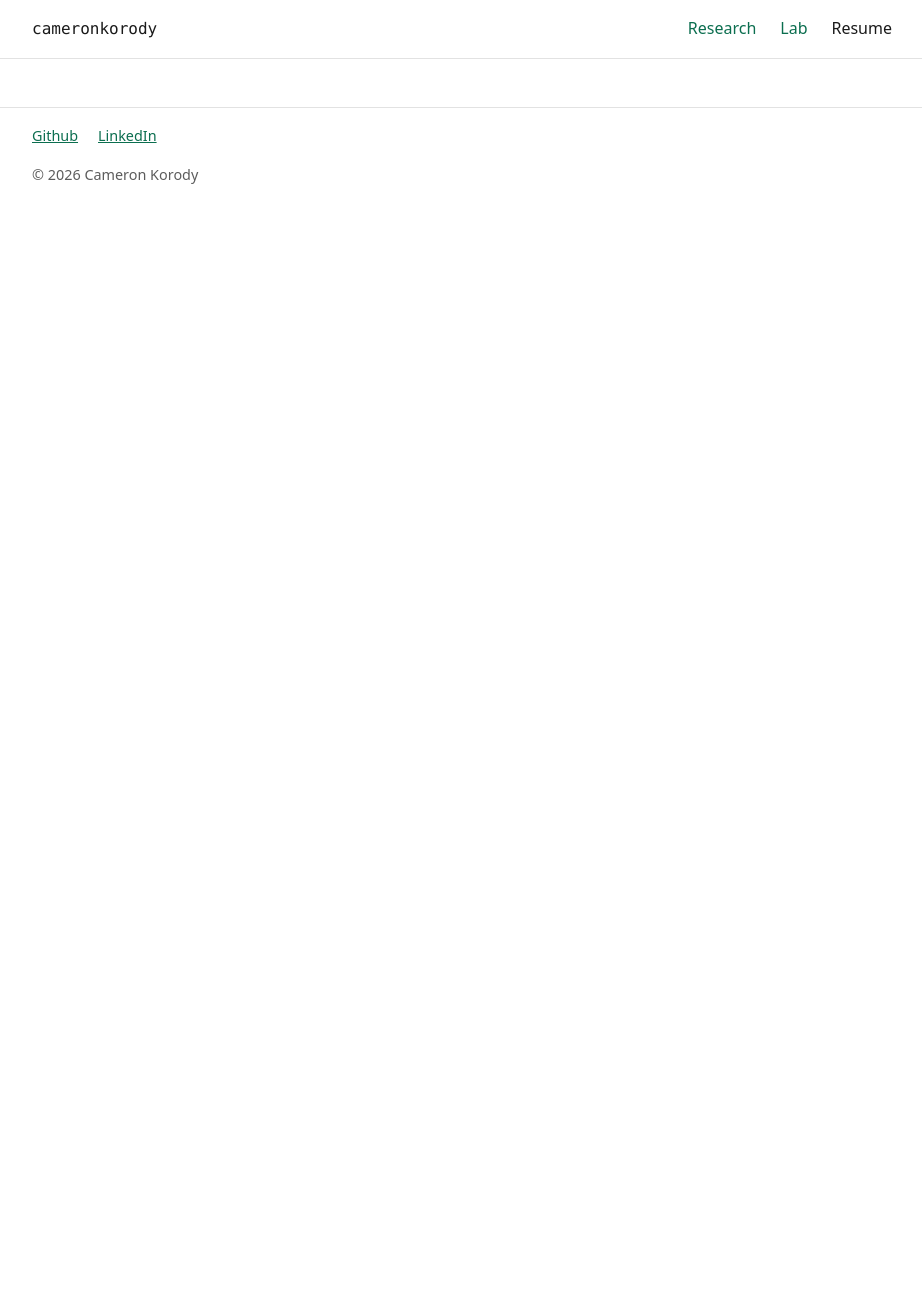
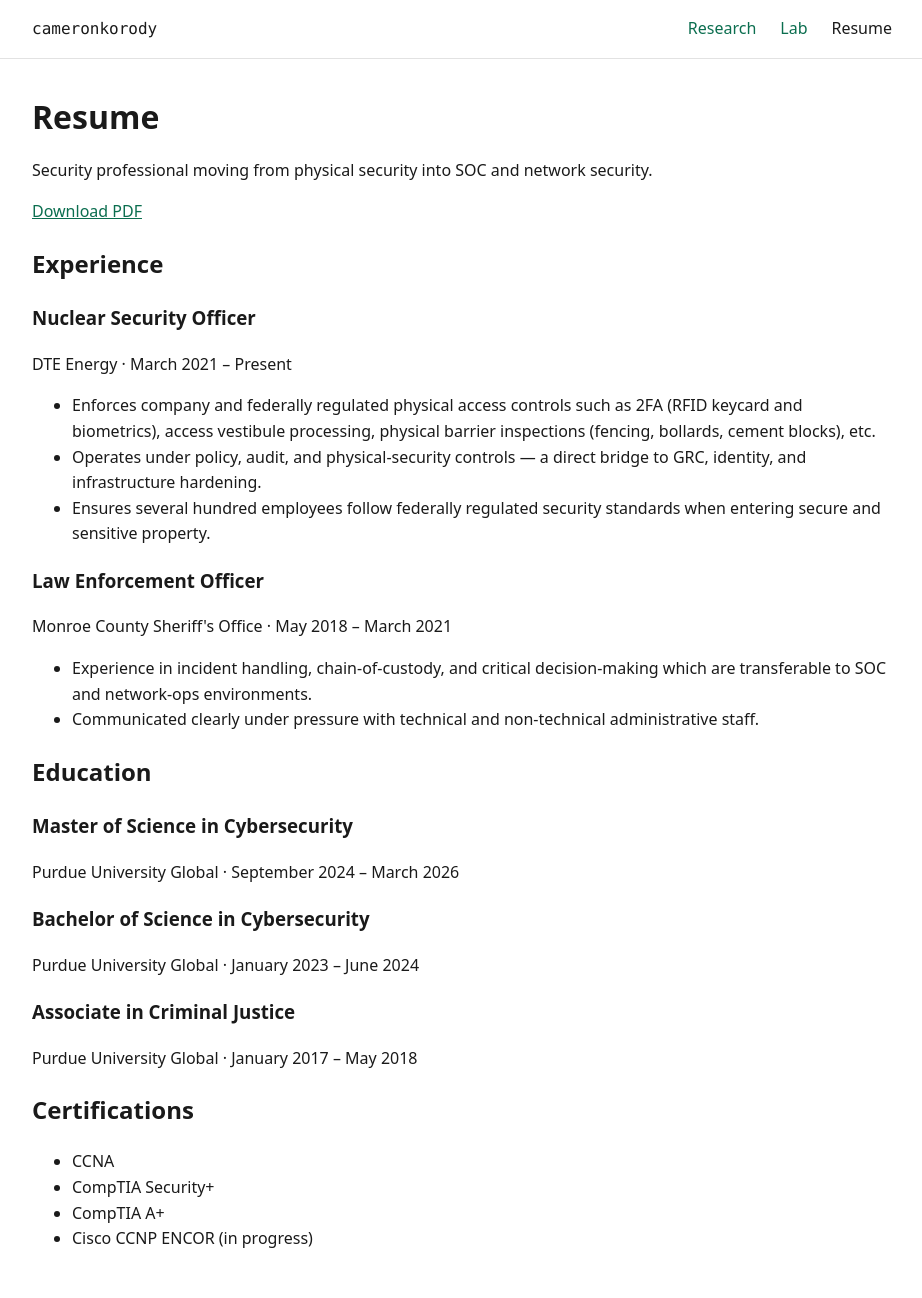
Before and after one commit to CamKorody35/cameronkorody.com, a plain HTML site: page resume/index.html in a window 1280 px wide. Shown: the top 1298 px of the page, without its empty margins (178-1100 px from the left). Before the commit the page ends 800 px from the top, so only its background shows below. Drawn offline with Linux system fonts and the light colour scheme.

Commit message:
Add Resume page; fix hero padding

```diff
--- a/resume/index.html
+++ b/resume/index.html
@@ -3,7 +3,7 @@
     <head>
         <meta charset="UTF-8">
         <meta name="viewport" content="width=device-width, initial-scale=1.0">
-        <title>Cameron Korody | Security & Network Engineer</title>
+        <title>Resume | Cameron Korody</title>
         <link rel="stylesheet" href="/style.css">
     </head>
     <body>
@@ -16,6 +16,63 @@
             </nav>
         </header>
 
+        <main>
+            <section>
+                <h1>Resume</h1>
+                <p>Security professional moving from physical security into SOC and network security.</p>
+                <a href="/resume/cameron-korody-resume.pdf" target="_blank" rel=""noopener noreferrer">Download PDF</a>
+            </section>
+
+            <section id="experience">
+                <h2>Experience</h2>
+
+                <article>
+                    <h3>Nuclear Security Officer</h3>
+                    <p>DTE Energy &middot; <time datetime="2021-03">March 2021</time> &ndash; Present</p>
+                <ul>
+                    <li>Enforces company and federally regulated physical access controls such as 2FA (RFID keycard and biometrics), access vestibule processing, physical barrier inspections (fencing, bollards, cement blocks), etc.</li>
+                    <li>Operates under policy, audit, and physical-security controls — a direct bridge to GRC, identity, and infrastructure hardening.</li>
+                    <li>Ensures several hundred employees follow federally regulated security standards when entering secure and sensitive property.</li>
+                </ul>
+                </article>
+
+                <article>
+                    <h3>Law Enforcement Officer</h3>
+                    <p>Monroe County Sheriff's Office &middot; <time datetime="2018-05">May 2018</time> &ndash; <time datetime="2021-03">March 2021</time></p>
+                <ul>
+                    <li> Experience in incident handling, chain-of-custody, and critical decision-making which are transferable to SOC and network-ops environments.</li>
+                    <li>Communicated clearly under pressure with technical and non-technical administrative staff.</li>
+                </article>
+            </section>
+
+            <section id="education">
+                <h2>Education</h2>
+                <article>
+                    <h3>Master of Science in Cybersecurity</h3>
+                    <p>Purdue University Global &middot; <time datetime="2024-09">September 2024</time> &ndash; <time datetime="2026-03">March 2026</time></p>
+                </article>
+
+                <article>
+                    <h3>Bachelor of Science in Cybersecurity</h3>
+                    <p>Purdue University Global &middot; <time datetime="2023-01">January 2023</time> &ndash; <time datetime="2024-06">June 2024</time></p>
+                </article>
+
+                <article>
+                    <h3>Associate in Criminal Justice</h3>
+                    <p>Purdue University Global &middot; <time datetime="2017-01">January 2017</time> &ndash; <time datetime="2018-05">May 2018</time></p>
+                </article>
+            </section>
+
+            <section id="certifications">
+                <h2>Certifications</h2>
+                <ul>
+                    <li>CCNA</li>
+                    <li>CompTIA Security+</li>
+                    <li>CompTIA A+</li>
+                    <li>Cisco CCNP ENCOR (in progress)</li>
+                </ul>
+            </section>
+        </main>
 
         <footer>
             <ul>
--- a/style.css
+++ b/style.css
@@ -42,21 +42,11 @@ nav {
     }
 }
 
-main > section:first-child {
-   padding: 4rem 0 34rem;
+h1 {
+    font-size: 2rem;
+    margin: 2rem 0 0.5rem;
 }
 
-h1 {
-    font-size: clamp(2.25rem, 6vw, 3.5rem);
-    line-height: 1.1;
-    margin: 0 0 0.5rem;
-}
-
-main > section:first-child p {
-    font-size: 1.25 rem;
-    color: var(--muted);
-    max-width: 40ch;;
-}
 
 a {
     color: var(--accent);
@@ -163,3 +153,18 @@ footer ul {
     gap: 1.25rem;
     padding-bottom: 0;
 }
+
+.hero {
+  padding: 4rem 0 3rem;
+}
+
+.hero h1 {
+  font-size: clamp(2.25rem, 6vw, 3.5rem);
+  line-height: 1.1;
+  margin: 0 0 0.5rem;
+}
+
+.hero p {
+  font-size: 1.25rem;
+  color: var(--muted);
+}
```
Also changed, not shown: index.html (+2 -2 lines), 1 other file.
